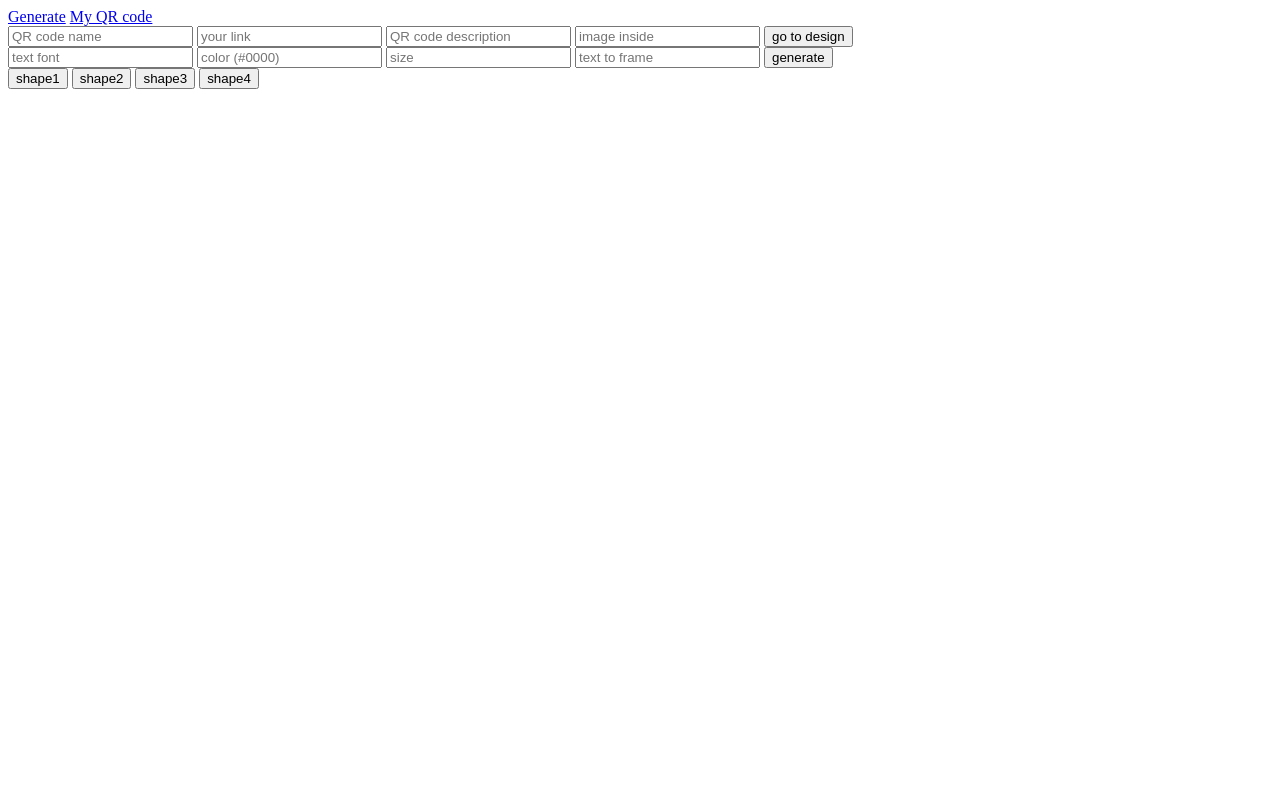
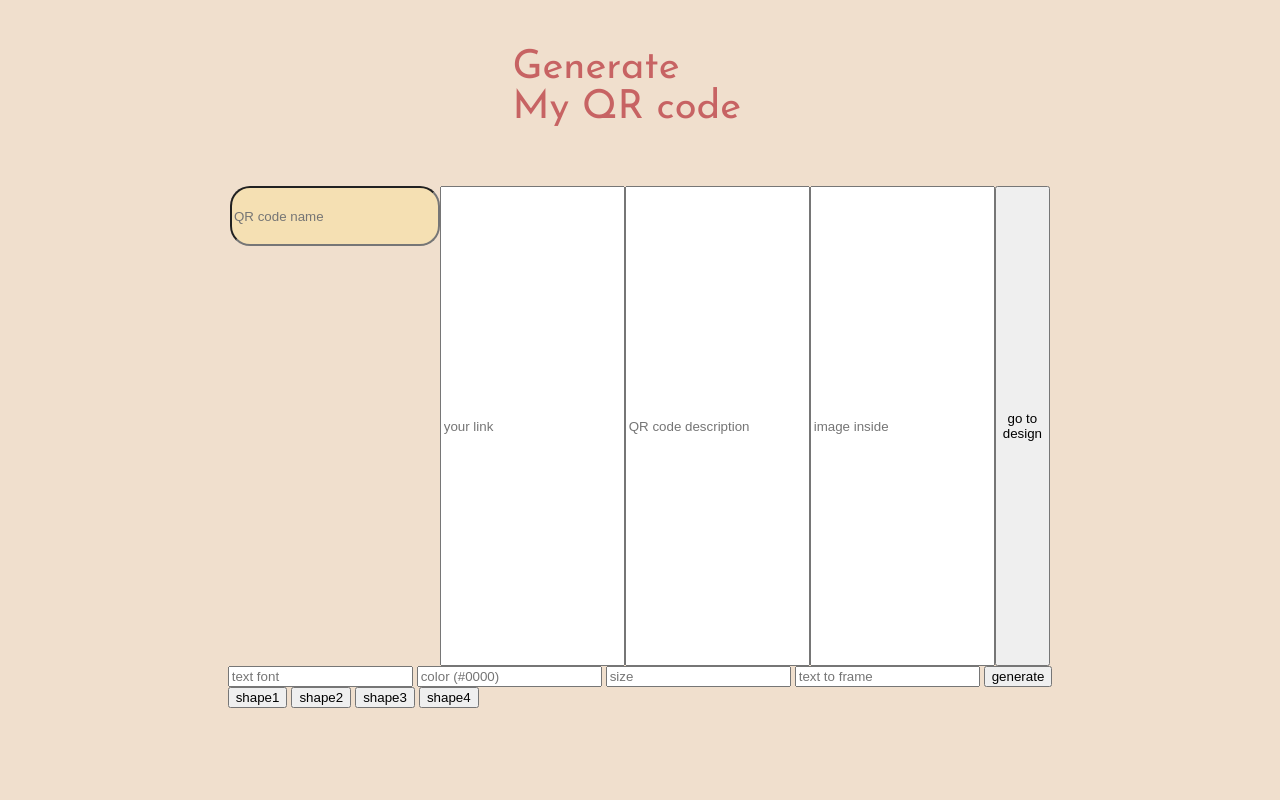
Before and after one commit to YuliiaKavunenko/QRCodeGenerator, a Django app: page /generator_page/ in a window 1280 px wide. Run offline with Django 5.2, Linux system fonts and the light colour scheme.

Commit message:
update html for generatot page and my qrcodes page

```diff
--- a/GeneratorQrCode/GeneratorQrCode/settings.py
+++ b/GeneratorQrCode/GeneratorQrCode/settings.py
@@ -122,8 +122,10 @@ USE_TZ = True
 
 STATIC_URL = 'static/'
 STATICFILES_DIRS = [
-    BASE_DIR / "static"
+    BASE_DIR / "static",
+    BASE_DIR / 'generator_page/static'
 ]
+
 
 
 # Default primary key field type
--- a/GeneratorQrCode/generator_page/static/generator_page/css/generator_page.css
+++ b/GeneratorQrCode/generator_page/static/generator_page/css/generator_page.css
@@ -0,0 +1,13 @@
+#qr-settings-window{
+    display: flex;
+    width: 820px;
+    height: 480px;
+    color: #F2BA05;
+}
+
+#QR-code-name{
+    width: 550px;
+    height: 60px;
+    background-color: #F5E0B3;
+    border-radius: 20px ;
+}
--- a/GeneratorQrCode/generator_page/templates/generator_page/generator_page.html
+++ b/GeneratorQrCode/generator_page/templates/generator_page/generator_page.html
@@ -1,4 +1,10 @@
 {% extends "base.html" %}
+
+{% load static %}
+
+{% block links %}
+    <link rel="stylesheet" href="{% static 'generator_page/css/generator_page.css' %}">
+{% endblock %}
 
 {% block title %}
     Generator QR codes
@@ -9,18 +15,18 @@
 {% endblock %}
 
 {% block content %}
-    <div id = "qr-design-window">
-        <input type="text" name="QR code name" placeholder="QR code name" id="QR code name">
-        <input type="text" name="your link" placeholder="your link" id="your link">
-        <input type="text" name="QR code description" placeholder="QR code description" id="QR code description">
-        <input type="text" name="image inside" placeholder="image inside" id="image inside">
-        <button name = "go to design" id = "go to design">go to design</button>
+    <div id = "qr-settings-window">
+        <input type="text" name="QR code name" placeholder="QR code name" id="QR-code-name">
+        <input type="text" name="your link" placeholder="your link" id="your-link">
+        <input type="text" name="QR code description" placeholder="QR code description" id="QR-code-description">
+        <input type="text" name="image inside" placeholder="image inside" id="image-inside">
+        <button name = "go to design" id = "go-to-design">go to design</button>
     </div>
-    <div id="qr-settings-window">
-        <input type="text" name="text font" placeholder="text font" id="text font">
-        <input type="text" name="color (#0000)" placeholder="color (#0000)" id="color (#0000)">
+    <div id="qr-design-window">
+        <input type="text" name="text font" placeholder="text font" id="text-font">
+        <input type="text" name="color (#0000)" placeholder="color (#0000)" id="color-(#0000)">
         <input type="text" name="size" placeholder="size" id="size">
-        <input type="text" name="text to frame" placeholder="text to frame" id="text to frame">
+        <input type="text" name="text to frame" placeholder="text to frame" id="text-to-frame">
         <button name="generate" id="generate">generate</button>
         <div id="frame-window">
             <button name="shape1" id="shape1">shape1</button>
--- a/GeneratorQrCode/static/css/style.css
+++ b/GeneratorQrCode/static/css/style.css
@@ -0,0 +1,47 @@
+* {
+    box-sizing: border-box;
+}
+body{
+    background-color: #F0DFCD;
+    display: flex;
+    justify-content: space-between;
+    flex-direction: column;
+    align-items: center;
+    margin-left: 94px;
+    margin-right: 94px;
+    margin-top: 48px;
+    margin-bottom: 48px;
+}
+header{
+    width: 100%;
+    height: 60px;
+    display: flex;
+    justify-content: space-between;
+    flex-direction: column;
+    align-items: center;
+    margin-bottom: 78px;
+}
+header a{
+    width: 255px;
+    font-family: 'Josefin Sans', sans-serif;
+    font-size: 40px;
+    text-decoration: none;
+    color: #C76363;
+}
+header div {
+    width: 100%;
+    height: 48px;
+    display: flex;
+    justify-content: space-between;
+    flex-direction: row;
+    align-items: center;
+}
+#home-link{
+    font-size: 48px;
+    font-weight: bold;
+}
+.custom-line {
+    border: none;
+    border-top: 3px solid #F2BA05;
+    width: 100%;
+}
--- a/GeneratorQrCode/templates/base.html
+++ b/GeneratorQrCode/templates/base.html
@@ -3,6 +3,7 @@
         <meta charset="UTF-8">
         <meta name="viewport" content="width=device-width, initial-scale=1.0">
         {% load static %}
+        <link href="https://fonts.googleapis.com/css2?family=Josefin+Sans:wght@400;700&display=swap" rel="stylesheet">
         <link rel="stylesheet" href="{% static 'css/style.css' %}">
 
         {% block links %}
```
Also changed, not shown: GeneratorQrCode/my_qrcodes_page/templates/my_qrcodes_page/my_qrcodes_page.html (renamed from GeneratorQrCode/my_qrcodes_page/template/my_qrcodes_page/my_qrcodes_page.html).
